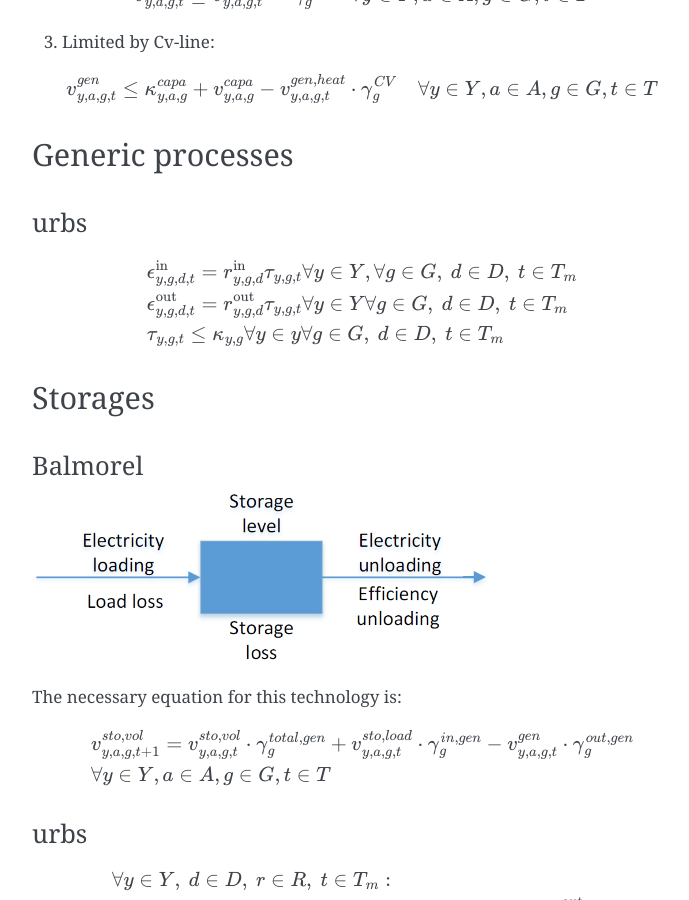
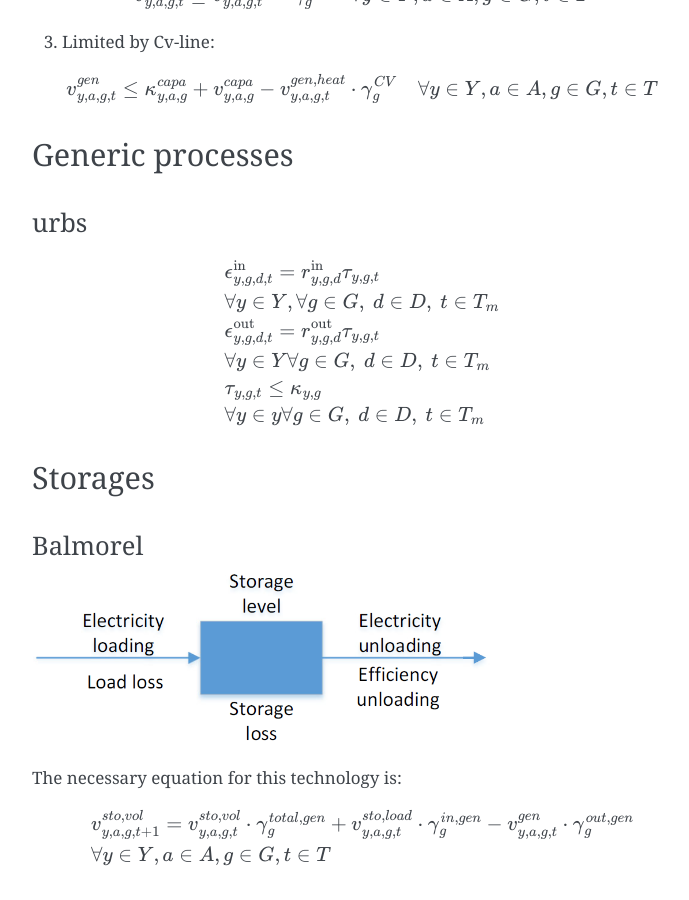
Before and after one commit to open-modex/mathematical-documentation, a Sphinx documentation site: the page built from doc/source/frameworks/technologies.rst, in a window 1280 px wide and 900 px high, scrolled down 3703 px. Shown: the whole window, without its empty margins (388-1077 px from the left). Built offline with Sphinx 7.4.7, drawn with Linux system fonts in a browser that asks for light colours.

```diff
--- a/doc/source/frameworks/technologies.rst
+++ b/doc/source/frameworks/technologies.rst
@@ -187,12 +187,12 @@ urbs
 
 .. math::
 
-    &\epsilon^{\text{in}}_{y,g,d,t}=r^{\text{in}}_{y,g,d}\tau_{y,g,t}
-    \forall y\in Y,\forall g\in G,~d\in D,~t \in T_m \\
-    &\epsilon^{\text{out}}_{y,g,d,t}=r^{\text{out}}_{y,g,d}\tau_{y,g,t}
-    \forall y\in Y\forall g\in G,~d\in D,~t \in T_m \\
-    &\tau_{y,g,t}\leq \kappa_{y,g}
-    \forall y\in y\forall g\in G,~d\in D,~t \in T_m
+    &\epsilon^{\text{in}}_{y,g,d,t}=r^{\text{in}}_{y,g,d}\tau_{y,g,t} \\
+    &\forall y\in Y,\forall g\in G,~d\in D,~t \in T_m \\
+    &\epsilon^{\text{out}}_{y,g,d,t}=r^{\text{out}}_{y,g,d}\tau_{y,g,t} \\
+    &\forall y\in Y\forall g\in G,~d\in D,~t \in T_m \\
+    &\tau_{y,g,t}\leq \kappa_{y,g} \\
+    &\forall y\in y\forall g\in G,~d\in D,~t \in T_m
 
 Storages
 ********
```
